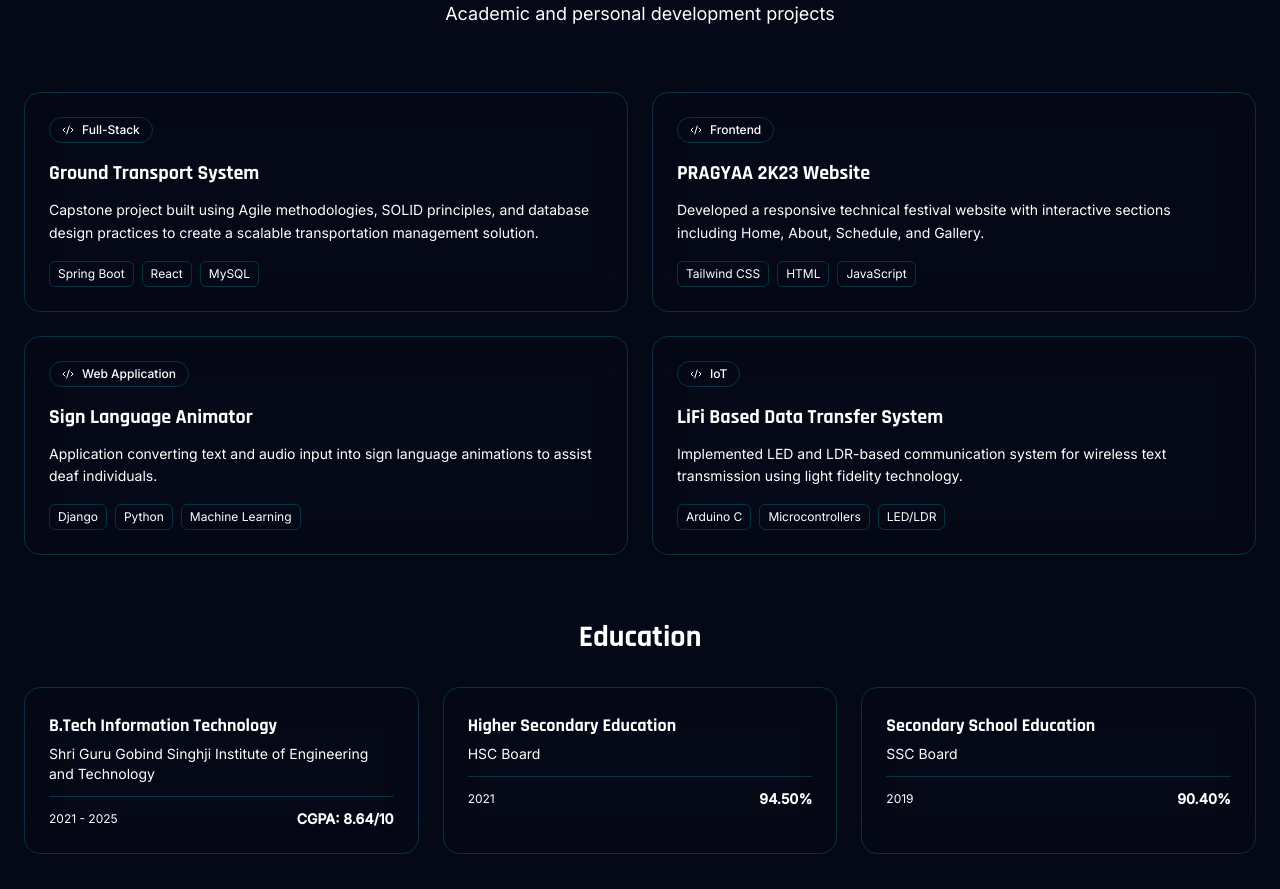
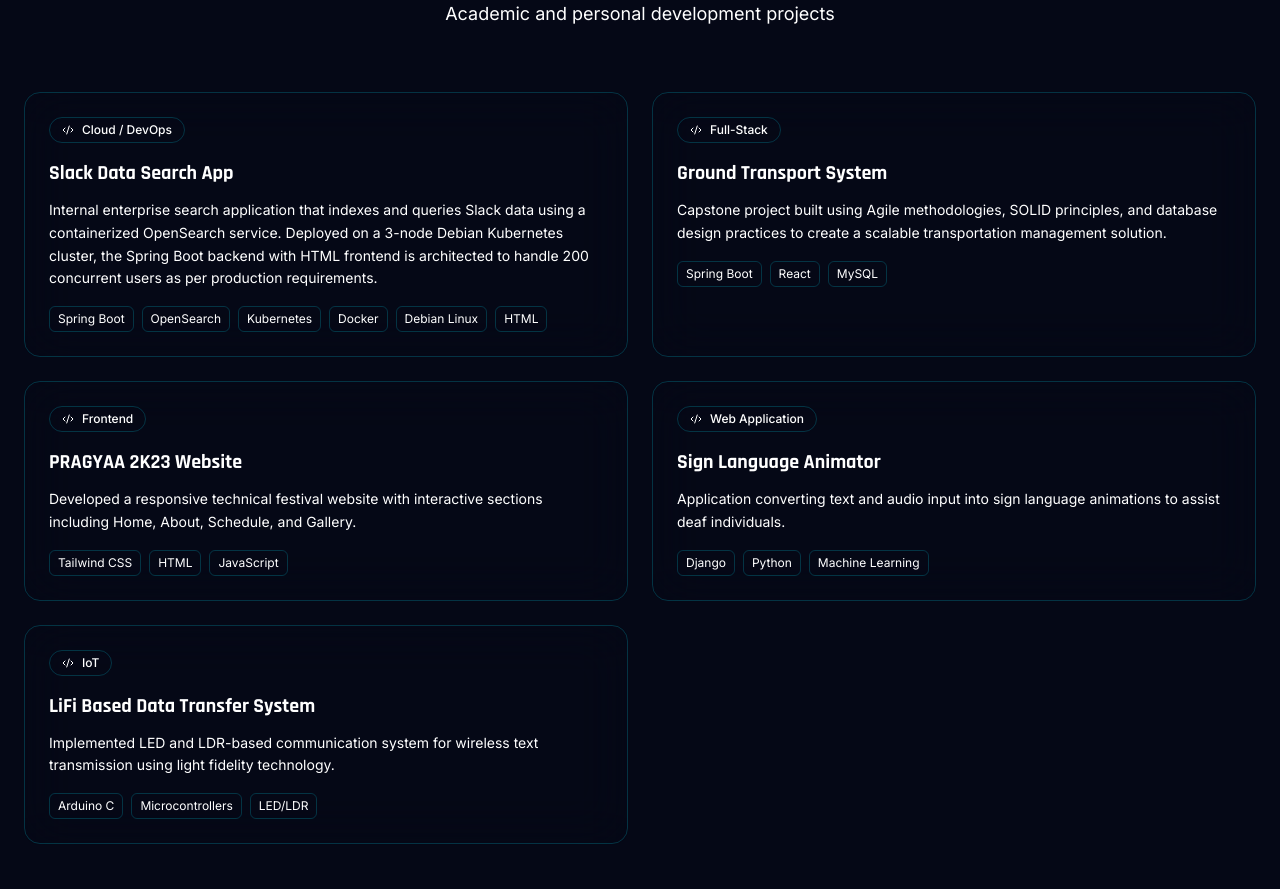
Before and after one commit to RuAmey27/MyPortfolio, a React (Vite) app: page / in a window 1280 px wide. Shown: the part 4920-5809 px from the top of the page. Built offline with nearby package versions, Linux system fonts and the light colour scheme; no server answers.

Commit message:
added one more project to list

```diff
--- a/src/app/components/ProjectsSection.tsx
+++ b/src/app/components/ProjectsSection.tsx
@@ -3,6 +3,13 @@ import { motion } from "motion/react";
 import { Code2, ExternalLink, Globe } from "lucide-react";
 
 const projects = [
+  {
+    title: "Slack Data Search App",
+    tech: ["Spring Boot", "OpenSearch", "Kubernetes", "Docker", "Debian Linux", "HTML"],
+    description:
+      "Internal enterprise search application that indexes and queries Slack data using a containerized OpenSearch service. Deployed on a 3-node Debian Kubernetes cluster, the Spring Boot backend with HTML frontend is architected to handle 200 concurrent users as per production requirements.",
+    category: "Cloud / DevOps",
+  },
   {
     title: "Ground Transport System",
     tech: ["Spring Boot", "React", "MySQL"],
```
